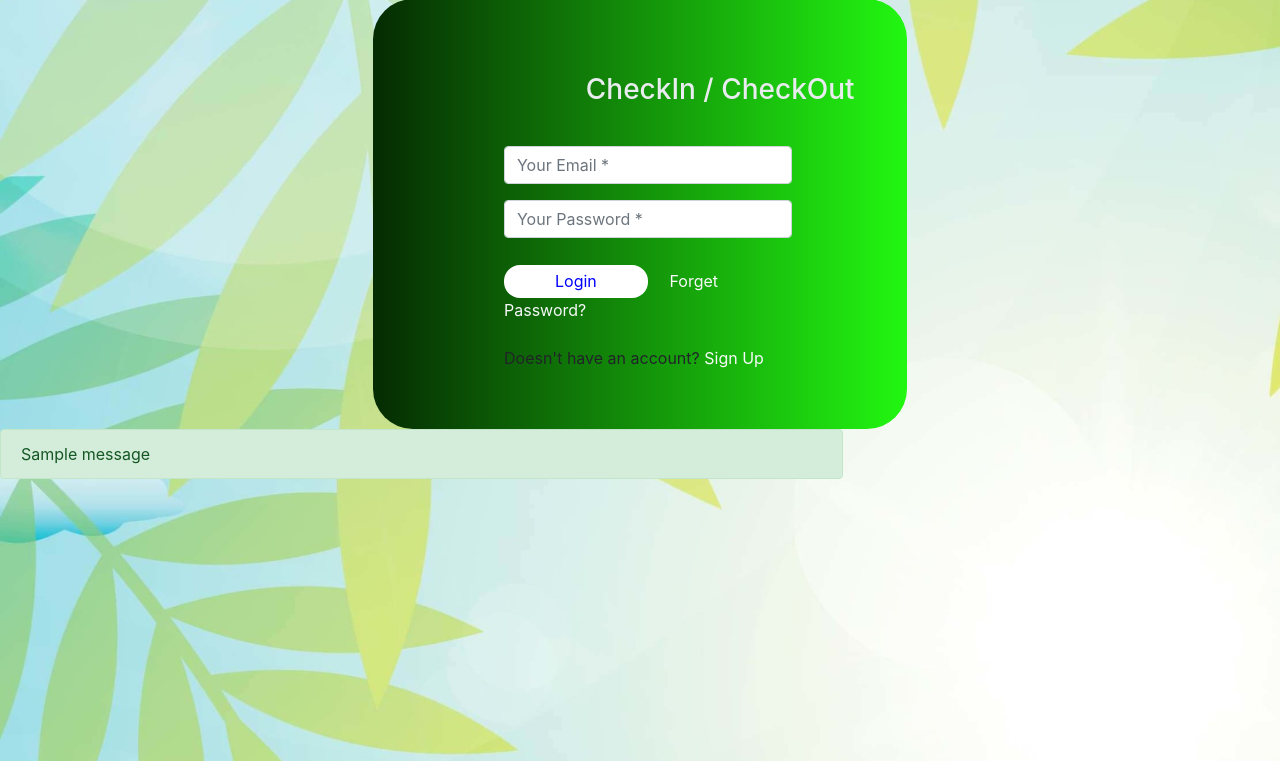
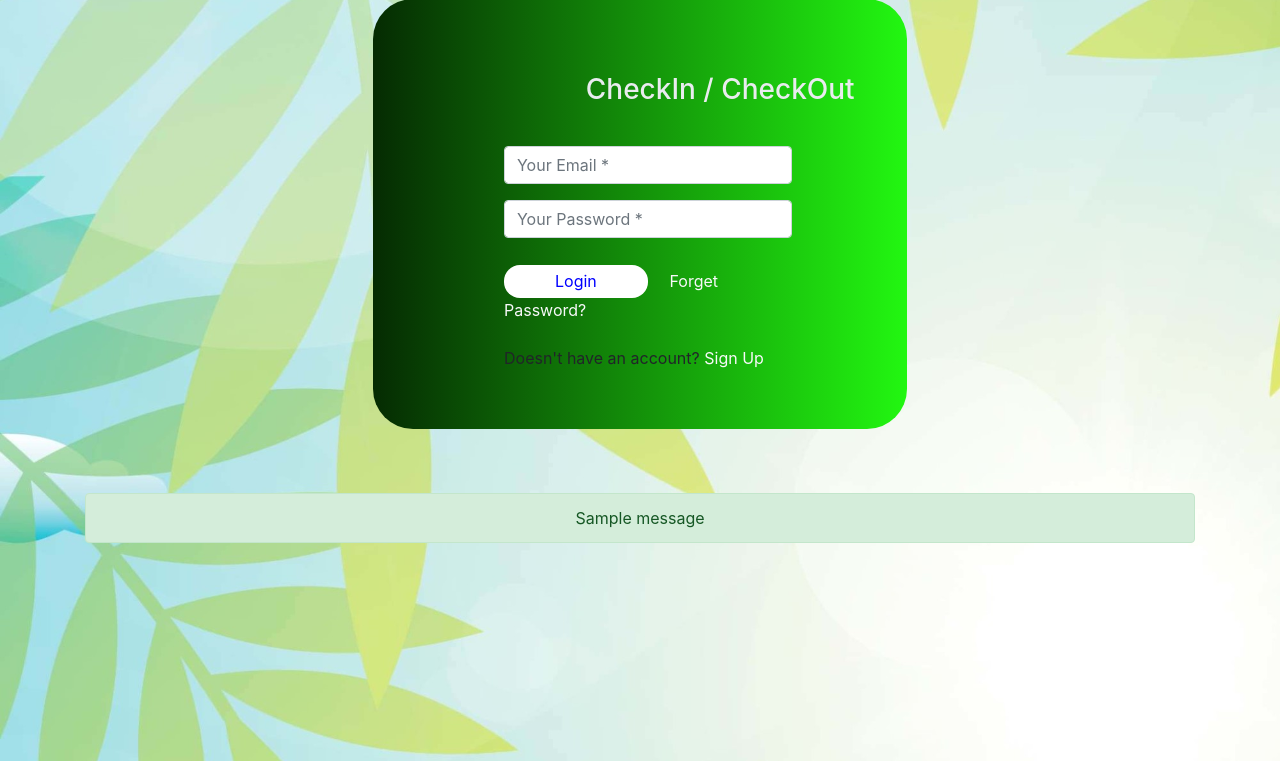
Before and after one commit to gskumar77c/Visitor-Management-System, a Django app: page / in a window 1280 px wide. Shown: the part 39-800 px from the top of the page. Run offline with Django 3.2, Linux system fonts and the light colour scheme; one stand-in notice (Sample message) is shown; some libraries are stand-ins or nearby versions.

Commit message:
final1 commit

```diff
--- a/authentication/templates/authentication/base.html
+++ b/authentication/templates/authentication/base.html
@@ -20,10 +20,11 @@
 
     {% endblock content %}
     <div class="row ">
-         <div class="col-md-8">
+         <div class="container">
+            <p><br><br></p>
           {% if messages %}
             {% for message in messages %}
-              <div class="alert alert-{{ message.tags }}"> {{ message }}</div>
+              <div class="d-flex justify-content-center alert alert-{{ message.tags }}"> {{ message }}</div>
             {% endfor %}
           {% endif %}
         </div>
--- a/authentication/templates/authentication/base2.html
+++ b/authentication/templates/authentication/base2.html
@@ -49,10 +49,10 @@
 </header>
 <main role="main" class="container">
   <div class="row">
-    <div class="col-md-8">
+    <div class="container">
       {% if messages %}
         {% for message in messages %}
-          <div class="alert alert-{{ message.tags }}"> {{ message }}</div>
+          <div class="d-flex justify-content-center alert alert-{{ message.tags }}"> {{ message }}</div>
         {% endfor %}
       {% endif %}
       {% block content %}{% endblock %}
```
Also changed, not shown: db.sqlite3.
